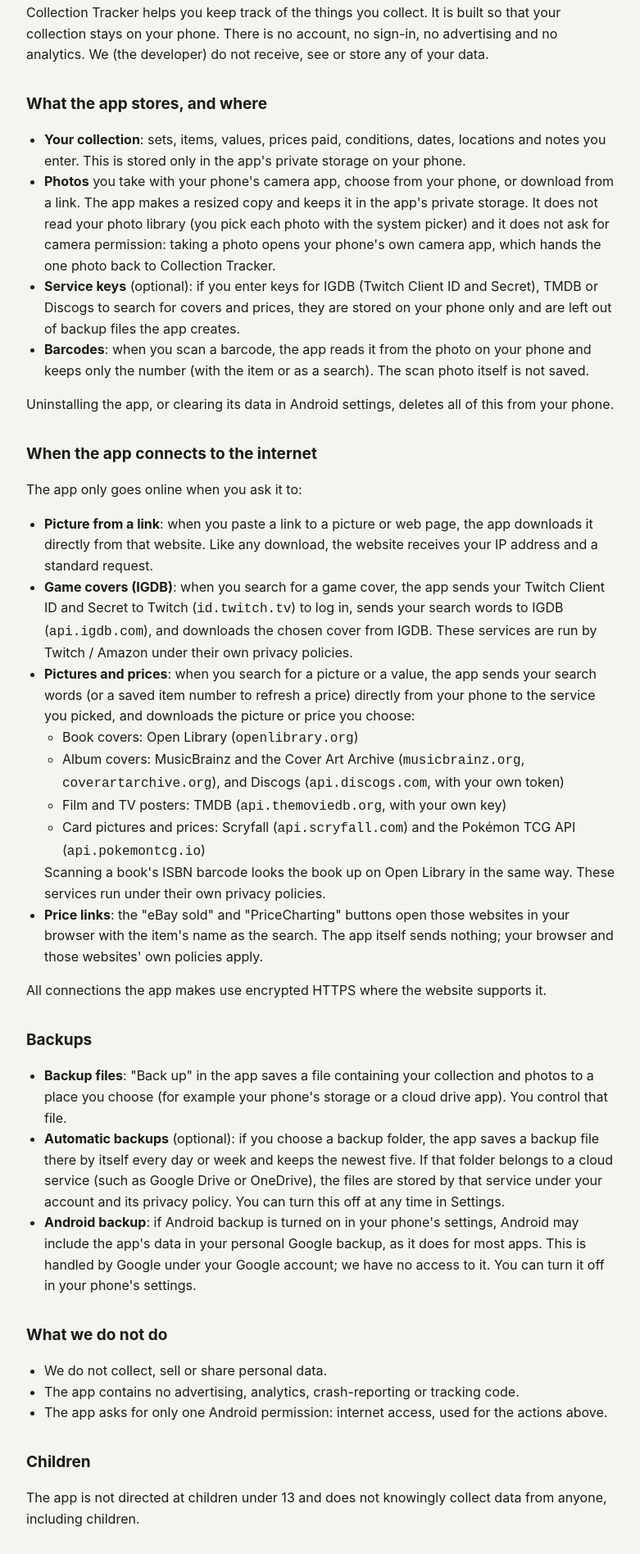
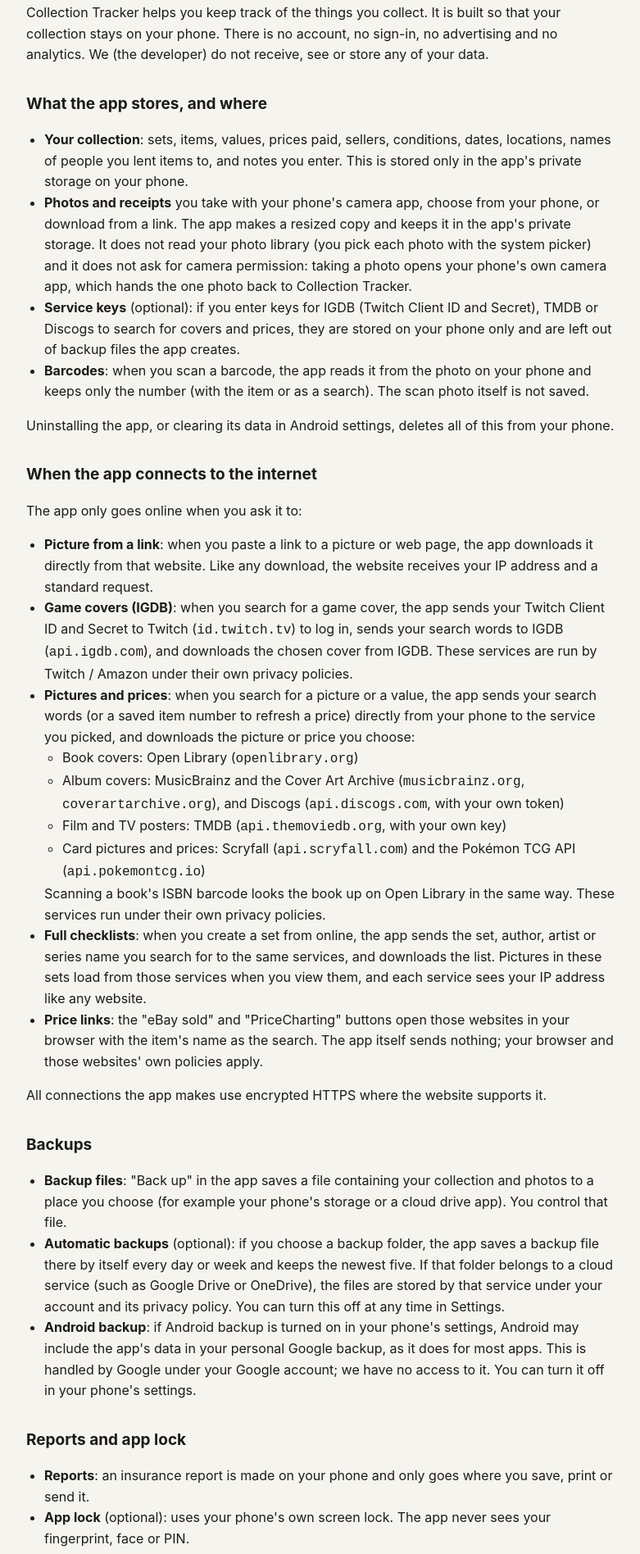
Before and after one commit to Tropic-1/collection-privacy, a plain HTML site: page index.html in a window 1280 px wide. Shown: the part 116-2012 px from the top of the page at 82% size, without its empty margins (248-1029 px from the left). Drawn offline with Linux system fonts and the light colour scheme.

Commit message:
Cover online checklists, receipts, lent items, reports and app lock

```diff
--- a/index.html
+++ b/index.html
@@ -27,8 +27,8 @@
 
 <h2>What the app stores, and where</h2>
 <ul>
-  <li><b>Your collection</b>: sets, items, values, prices paid, conditions, dates, locations and notes you enter. This is stored only in the app's private storage on your phone.</li>
-  <li><b>Photos</b> you take with your phone's camera app, choose from your phone, or download from a link. The app makes a resized copy and keeps it in the app's private storage. It does not read your photo library (you pick each photo with the system picker) and it does not ask for camera permission: taking a photo opens your phone's own camera app, which hands the one photo back to Collection Tracker.</li>
+  <li><b>Your collection</b>: sets, items, values, prices paid, sellers, conditions, dates, locations, names of people you lent items to, and notes you enter. This is stored only in the app's private storage on your phone.</li>
+  <li><b>Photos and receipts</b> you take with your phone's camera app, choose from your phone, or download from a link. The app makes a resized copy and keeps it in the app's private storage. It does not read your photo library (you pick each photo with the system picker) and it does not ask for camera permission: taking a photo opens your phone's own camera app, which hands the one photo back to Collection Tracker.</li>
   <li><b>Service keys</b> (optional): if you enter keys for IGDB (Twitch Client ID and Secret), TMDB or Discogs to search for covers and prices, they are stored on your phone only and are left out of backup files the app creates.</li>
   <li><b>Barcodes</b>: when you scan a barcode, the app reads it from the photo on your phone and keeps only the number (with the item or as a search). The scan photo itself is not saved.</li>
 </ul>
@@ -47,6 +47,7 @@
       <li>Card pictures and prices: Scryfall (<code>api.scryfall.com</code>) and the Pokémon TCG API (<code>api.pokemontcg.io</code>)</li>
     </ul>
     Scanning a book's ISBN barcode looks the book up on Open Library in the same way. These services run under their own privacy policies.</li>
+  <li><b>Full checklists</b>: when you create a set from online, the app sends the set, author, artist or series name you search for to the same services, and downloads the list. Pictures in these sets load from those services when you view them, and each service sees your IP address like any website.</li>
   <li><b>Price links</b>: the "eBay sold" and "PriceCharting" buttons open those websites in your browser with the item's name as the search. The app itself sends nothing; your browser and those websites' own policies apply.</li>
 </ul>
 <p>All connections the app makes use encrypted HTTPS where the website supports it.</p>
@@ -56,6 +57,12 @@
   <li><b>Backup files</b>: "Back up" in the app saves a file containing your collection and photos to a place you choose (for example your phone's storage or a cloud drive app). You control that file.</li>
   <li><b>Automatic backups</b> (optional): if you choose a backup folder, the app saves a backup file there by itself every day or week and keeps the newest five. If that folder belongs to a cloud service (such as Google Drive or OneDrive), the files are stored by that service under your account and its privacy policy. You can turn this off at any time in Settings.</li>
   <li><b>Android backup</b>: if Android backup is turned on in your phone's settings, Android may include the app's data in your personal Google backup, as it does for most apps. This is handled by Google under your Google account; we have no access to it. You can turn it off in your phone's settings.</li>
+</ul>
+
+<h2>Reports and app lock</h2>
+<ul>
+  <li><b>Reports</b>: an insurance report is made on your phone and only goes where you save, print or send it.</li>
+  <li><b>App lock</b> (optional): uses your phone's own screen lock. The app never sees your fingerprint, face or PIN.</li>
 </ul>
 
 <h2>What we do not do</h2>
```
